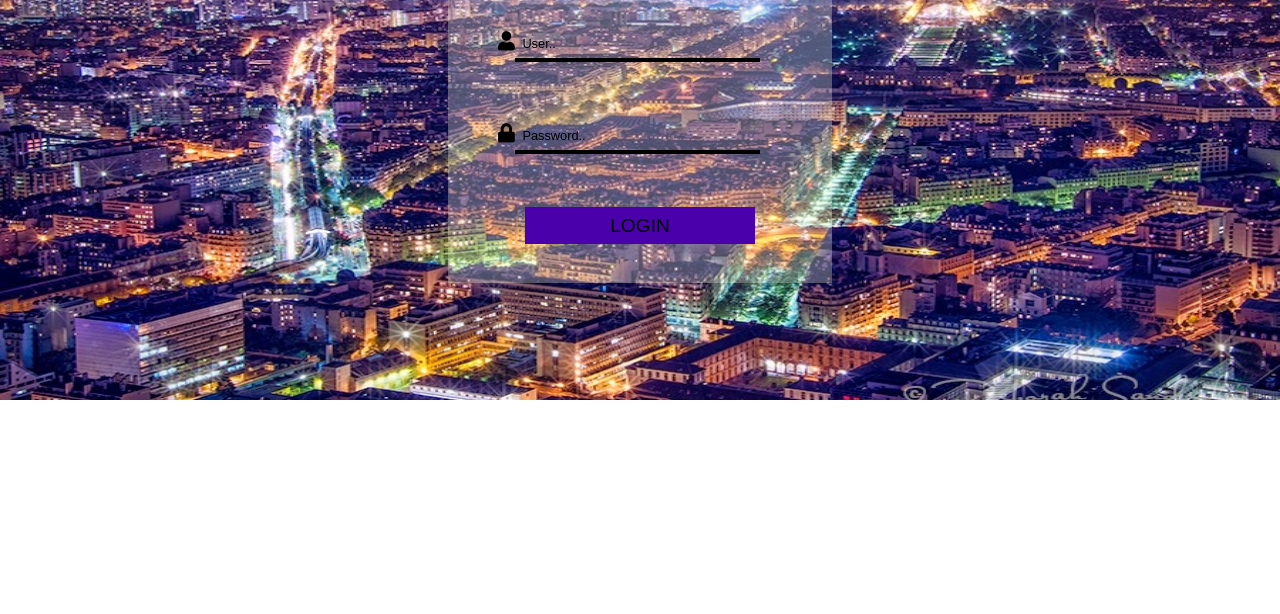
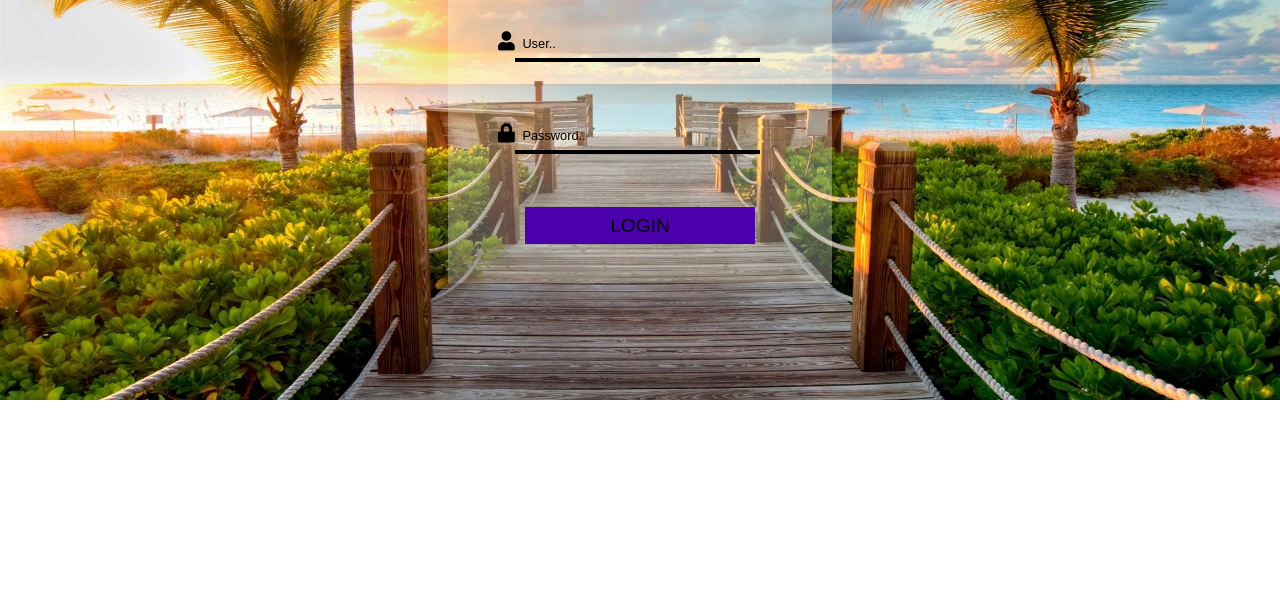
Before and after one commit to Squerox/TrabalhoGitWallison, a plain HTML site: page SiteResponsivo/index.html in a window 1280 px wide. Shown: the part 186-800 px from the top of the page. Drawn offline with Linux system fonts and the light colour scheme; a web font is replaced by a local one.

Commit message:
Wallison mudando próprio site novamente (img fundo)

```diff
--- a/SiteResponsivo/index.html
+++ b/SiteResponsivo/index.html
@@ -10,7 +10,7 @@
 <body>
 
 	<div class="fundo">
-		<img src="img/3.jpg" class="imgfundo">
+		<img src="img/2.jpg" class="imgfundo">
 	</div>
 
 	<div class="cadastro">
```
